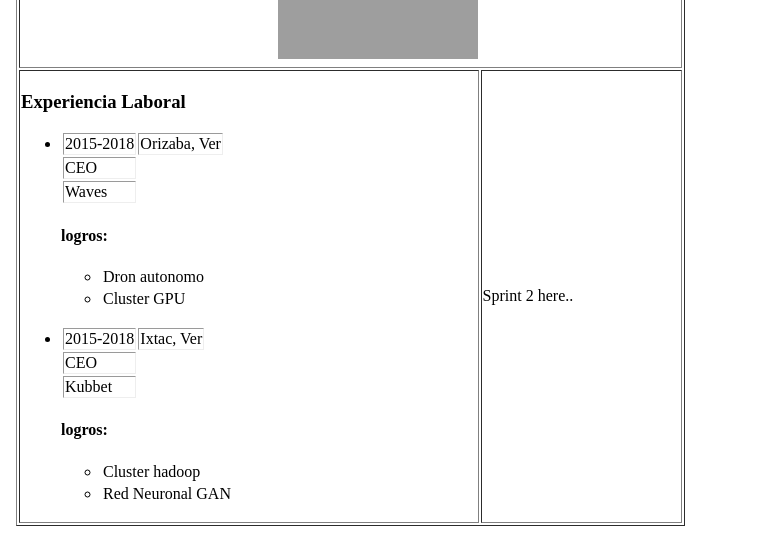
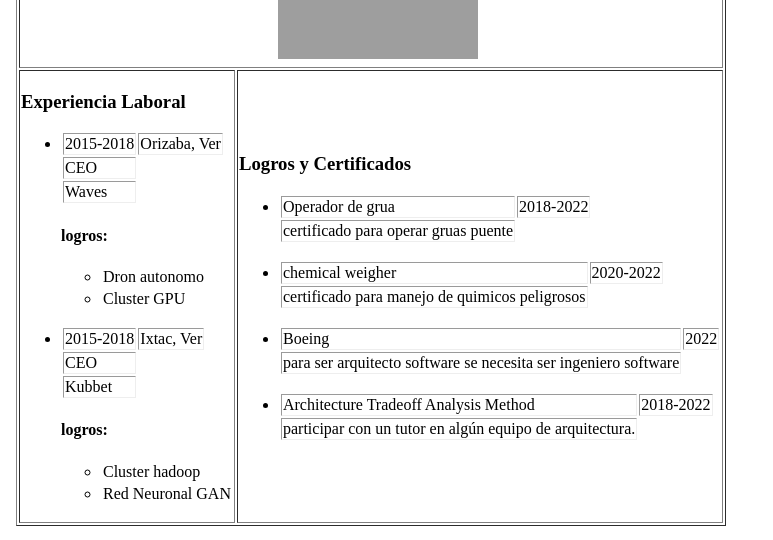
Before and after one commit to BryanVRe/bryanvre.github.io, an Angular app: page / in a window 1280 px wide. Shown: the part 257-797 px from the top of the page, without its empty margins (0-773 px from the left). Built offline with nearby package versions, Linux system fonts and the light colour scheme; grey boxes are pictures that could not be loaded.

Commit message:
update skill#2

```diff
--- a/src/app/app.component.html
+++ b/src/app/app.component.html
@@ -5,6 +5,6 @@
 <table border="1">
   <tr><td colspan="2"><app-header></app-header></td></tr>
   <tr><td><app-work-experience></app-work-experience></td>
-  <td>Sprint 2 here..</td></tr>
+  <td><app-ay-c></app-ay-c></td></tr>
 </table>
 </body>
--- a/src/app/app.module.ts
+++ b/src/app/app.module.ts
@@ -4,12 +4,14 @@ import { BrowserModule } from '@angular/platform-browser';
 import { AppComponent } from './app.component';
 import { HeaderComponent } from './header/header.component';
 import { WorkExperienceComponent } from './work-experience/work-experience.component';
+import { AyCComponent } from './ay-c/ay-c.component';
 
 @NgModule({
   declarations: [
     AppComponent,
     HeaderComponent,
-    WorkExperienceComponent
+    WorkExperienceComponent,
+    AyCComponent
   ],
   imports: [
     BrowserModule
--- /dev/null
+++ b/src/app/ay-c/ay-c.component.html
@@ -0,0 +1,10 @@
+<h3>Logros y Certificados </h3>
+<ul *ngFor="let a of ayc">
+    <li>
+     <tr>
+     <td>{{a.nombreAC}}</td>
+     <td>{{a.fecha}}</td>
+ </tr>
+ <tr>
+     <td>{{ a.descripcion}}</td>
+ </tr>
--- /dev/null
+++ b/src/app/ay-c/ay-c.component.ts
@@ -0,0 +1,43 @@
+import { Component, OnInit } from '@angular/core';
+
+@Component({
+  selector: 'app-ay-c',
+  templateUrl: './ay-c.component.html',
+  styleUrls: ['./ay-c.component.css']
+})
+export class AyCComponent implements OnInit {
+  ayc : Array<any> = [];
+  constructor() { }
+
+  ngOnInit(): void {
+    let a = {
+      nombreAC: "Operador de grua",
+      fecha: "2018-2022",
+      descripcion:"certificado para operar gruas puente",
+
+    };
+    let a1 = {
+      nombreAC: "chemical weigher",
+      fecha: "2020-2022",
+      descripcion:"certificado para manejo de quimicos peligrosos",
+
+    };
+    let a2 = {
+      nombreAC: "Boeing",
+      fecha: "2022",
+      descripcion:"para ser arquitecto software se necesita ser ingeniero software",
+
+    };
+    let a3 = {
+      nombreAC: "Architecture Tradeoff Analysis Method",
+      fecha: "2018-2022",
+      descripcion:"participar con un tutor en algún equipo de arquitectura.",
+
+    };
+    this.ayc.push(a);
+    this.ayc.push(a1);
+    this.ayc.push(a2);
+    this.ayc.push(a3);
+  }
+
+}
```
Also changed, not shown: src/app/ay-c/ay-c.component.css (added), 1 other file (tests, documents, lock files or other folders).
